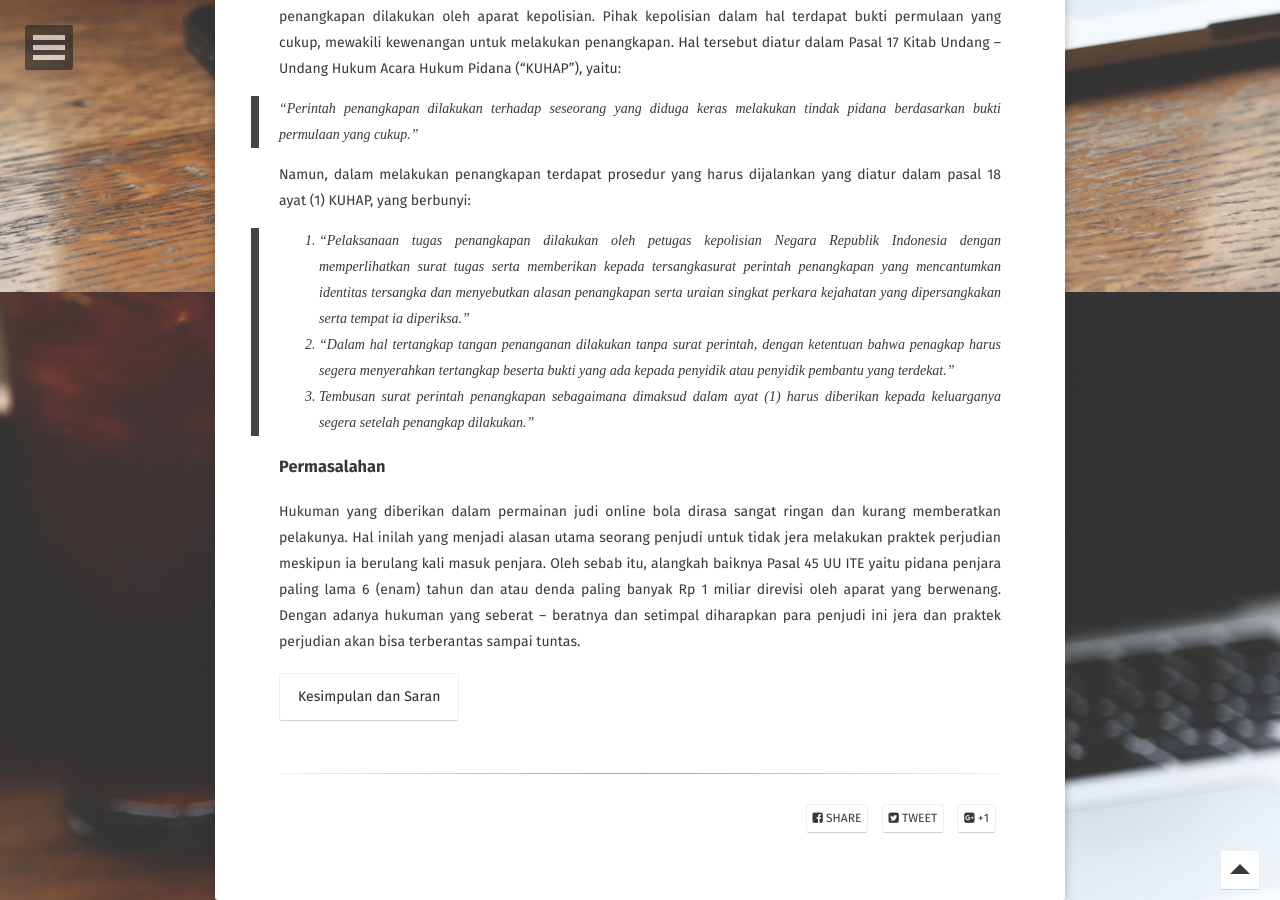
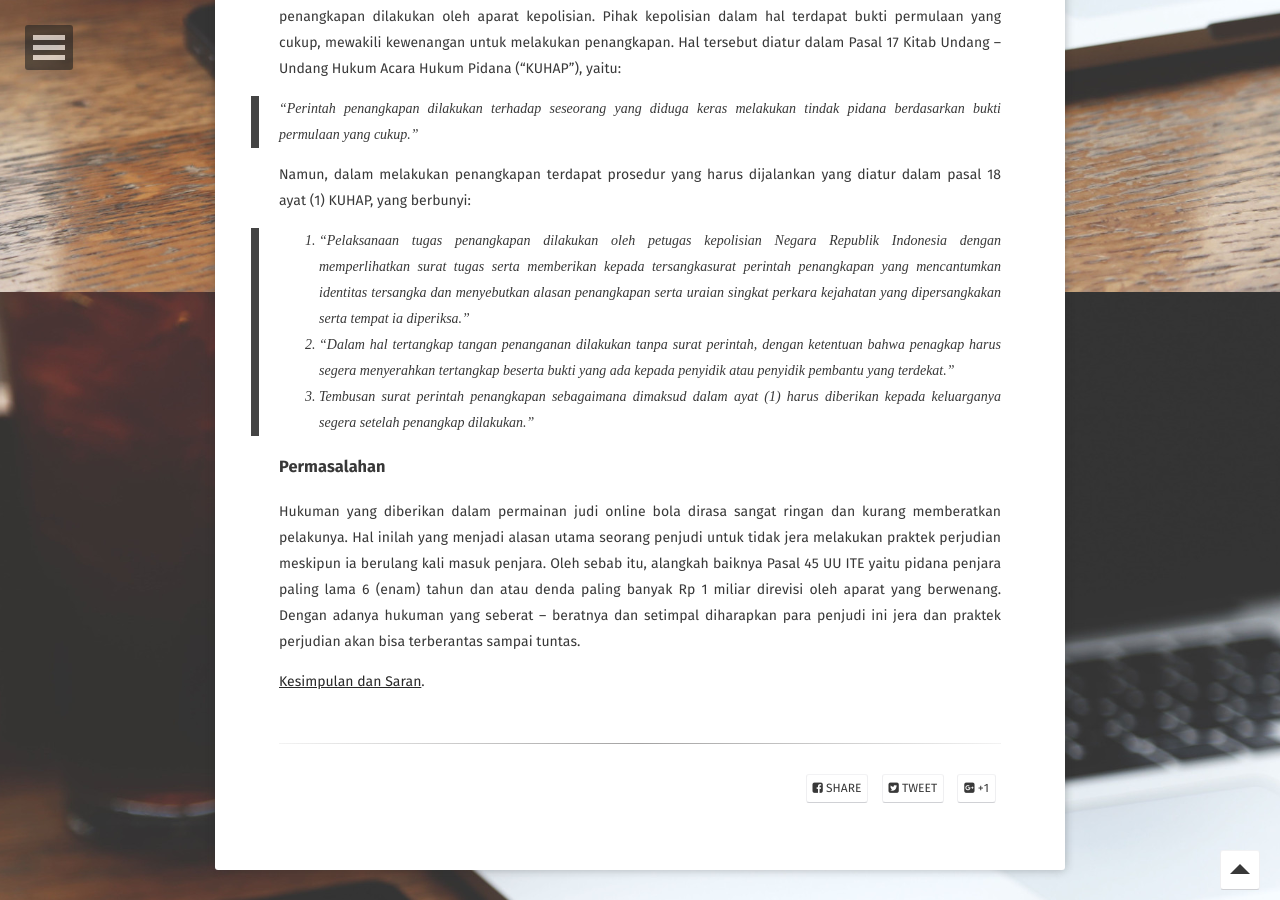
Before and after one commit to azharlihan/eptik-ubsi, a Jekyll site: the page built from _posts/2019-05-10-studi-kasus-perjudian-online.md, in a window 1280 px wide and 900 px high, scrolled down 2408 px. Built offline with Jekyll 4.4.1, drawn with Linux system fonts in a browser that asks for light colours; some web fonts are replaced; our own code applies the rules of GitHub Pages for plain Markdown files; comment, search, counter and statistics services are not loaded.

Commit message:
Update 2019-05-10-studi-kasus-perjudian-online.md

```diff
--- a/_posts/2019-05-10-studi-kasus-perjudian-online.md
+++ b/_posts/2019-05-10-studi-kasus-perjudian-online.md
@@ -50,4 +50,4 @@ Namun, dalam melakukan penangkapan terdapat prosedur yang harus dijalankan yang
 Hukuman yang diberikan dalam permainan judi online bola dirasa sangat ringan dan kurang memberatkan pelakunya. Hal inilah yang menjadi alasan utama seorang penjudi untuk tidak jera melakukan praktek perjudian meskipun ia berulang kali masuk penjara. Oleh sebab itu, alangkah baiknya Pasal 45 UU ITE yaitu pidana penjara paling lama 6 (enam) tahun dan atau denda paling banyak Rp 1 miliar direvisi oleh aparat yang berwenang. Dengan adanya hukuman yang seberat – beratnya dan setimpal diharapkan para penjudi ini jera dan praktek perjudian akan bisa terberantas sampai tuntas.
 
 
-<a class="btn zoombtn" href="{{ site.url }}/kesimpulan-dan-saran">Kesimpulan dan Saran</a>
+[Kesimpulan dan Saran]({{ site.url }}/kesimpulan-dan-saran).
```
